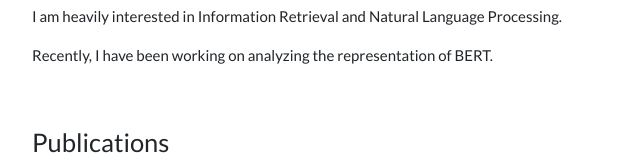
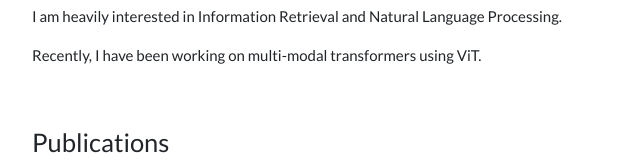
Before and after one commit to maygodwithu/maygodwithu.github.io, a plain HTML site: page index.html in a window 1280 px wide. Shown: the part 349-512 px from the top of the page, 48-688 px from the left. Drawn offline with Linux system fonts and the light colour scheme.

Commit message:
Update index.html

```diff
--- a/index.html
+++ b/index.html
@@ -34,7 +34,7 @@
       <h1><a name="group"></a>Research</h1>
 
         <p>I am heavily interested in Information Retrieval and Natural Language Processing. </p>
-        <p>Recently, I have been working on analyzing the representation of BERT. </p>
+        <p>Recently, I have been working on multi-modal transformers using ViT. </p>
 
       <br>
       <br>
```
